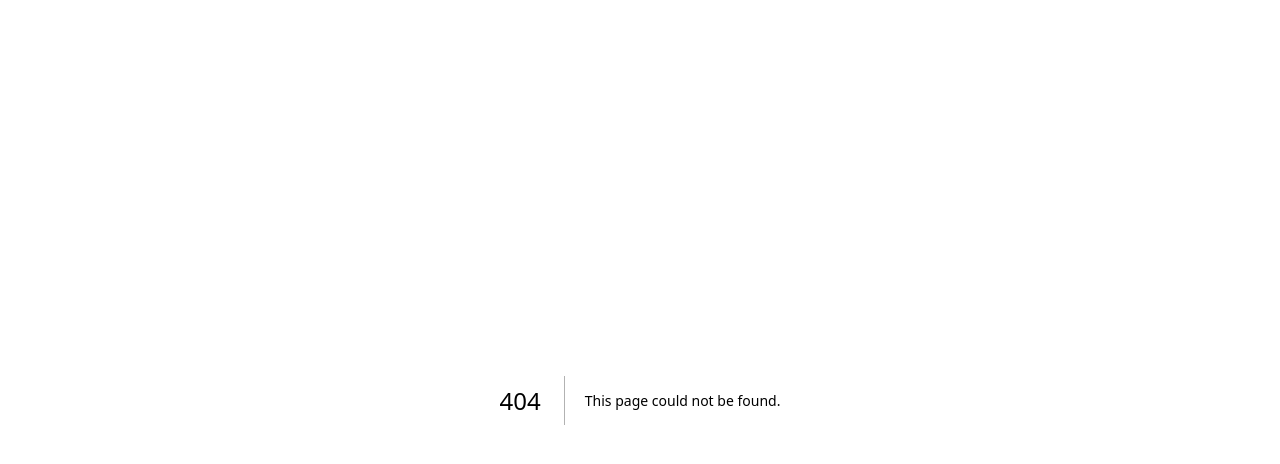
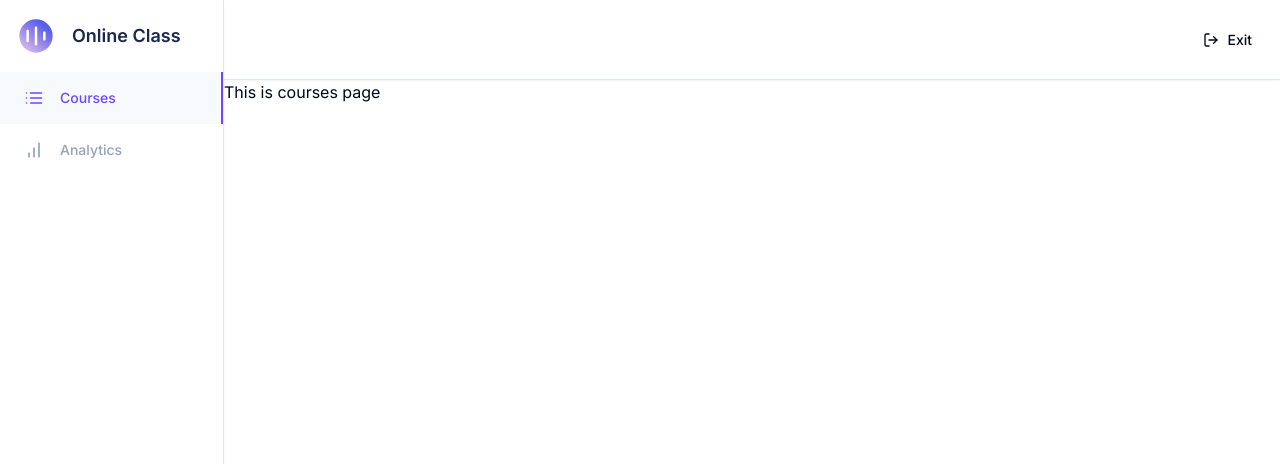
Before and after one commit to rimdvv/nextjs-online-class-website, a Next.js app: page /teacher/courses in a window 1280 px wide. Before the commit this address had no page. Shown: the top 464 px of the page. Built offline with nearby package versions, Linux system fonts and the light colour scheme.

Commit message:
add navbar

```diff
--- a/app/(dashboard)/(routes)/page.tsx
+++ b/app/(dashboard)/(routes)/page.tsx
@@ -1,9 +1,5 @@
 import { UserButton } from '@clerk/nextjs';
 
 export default function Home() {
-  return (
-    <div>
-      <UserButton afterSignOutUrl='/' />
-    </div>
-  );
+  return <div>{/* <UserButton afterSignOutUrl='/' /> */}</div>;
 }
--- /dev/null
+++ b/app/(dashboard)/(routes)/teacher/analytics/page.tsx
@@ -0,0 +1,5 @@
+const AnalyticsPage = () => {
+  return <div>Analytics page</div>;
+};
+
+export default AnalyticsPage;
--- /dev/null
+++ b/app/(dashboard)/(routes)/teacher/courses/page.tsx
@@ -0,0 +1,5 @@
+const CoursesPage = () => {
+  return <div>This is courses page</div>;
+};
+
+export default CoursesPage;
--- a/app/(dashboard)/_components/navbar.tsx
+++ b/app/(dashboard)/_components/navbar.tsx
@@ -1,9 +1,11 @@
+import NavbarRoutes from '@/components/navbar-routes';
 import MobileSidebar from './mobile-sidebar';
 
 const Navbar = () => {
   return (
     <div className='p-4 flex items-center border-b shadow-sm bg-white h-full'>
       <MobileSidebar />
+      <NavbarRoutes />
     </div>
   );
 };
--- a/app/(dashboard)/_components/sidebar-routes.tsx
+++ b/app/(dashboard)/_components/sidebar-routes.tsx
@@ -1,7 +1,8 @@
 'use client';
 
-import { Compass, Layout } from 'lucide-react';
+import { BarChart, Compass, Layout, List } from 'lucide-react';
 import SidebarItem from './sidebar-item';
+import { usePathname } from 'next/navigation';
 
 const guestRoutes = [
   {
@@ -16,8 +17,24 @@ const guestRoutes = [
   },
 ];
 
+const teacherRoutes = [
+  {
+    icon: List,
+    label: 'Courses',
+    href: '/teacher/courses',
+  },
+  {
+    icon: BarChart,
+    label: 'Analytics',
+    href: '/teacher/analytics',
+  },
+];
+
 const SidebarRoutes = () => {
-  const routes = guestRoutes;
+  const pathname = usePathname();
+
+  const isTeacherPage = pathname?.includes('/teacher');
+  const routes = isTeacherPage ? teacherRoutes : guestRoutes;
   return (
     <div>
       {routes.map((route) => (
--- a/app/(dashboard)/layout.tsx
+++ b/app/(dashboard)/layout.tsx
@@ -4,13 +4,13 @@ import Sidebar from './_components/sidebar';
 const DashboardLayout = ({ children }: { children: React.ReactNode }) => {
   return (
     <div className='h-full'>
-      <div className='h-20 md:ml-56 fixed z-50 inset-x-0'>
+      <div className='h-20 md:pl-56 fixed z-50 inset-x-0'>
         <Navbar />
       </div>
       <div className='hidden md:flex flex-col h-full w-56 z-50 inset-y-0 fixed'>
         <Sidebar />
       </div>
-      <div className='md:ml-56 h-full'>{children}</div>
+      <div className='md:pl-56  pt-20 h-full'>{children}</div>
     </div>
   );
 };
--- /dev/null
+++ b/components/navbar-routes.tsx
@@ -0,0 +1,35 @@
+'use client';
+
+import { UserButton } from '@clerk/nextjs';
+import { usePathname } from 'next/navigation';
+import { Button } from './ui/button';
+import { LogOut } from 'lucide-react';
+import Link from 'next/link';
+
+const NavbarRoutes = () => {
+  const pathname = usePathname();
+
+  const isTeacherPage = pathname?.startsWith('/teacher');
+  const isPlayerPage = pathname?.includes('/chapter');
+  return (
+    <div className='ml-auto gap-2 flex'>
+      {isTeacherPage || isPlayerPage ? (
+        <Link href='/'>
+          <Button variant='ghost' size='sm'>
+            <LogOut className='h-4 w-4 mr-2' />
+            Exit
+          </Button>
+        </Link>
+      ) : (
+        <Link href='/teacher/courses'>
+          <Button variant='ghost' size='sm'>
+            Teacher mode
+          </Button>
+        </Link>
+      )}
+      <UserButton afterSignOutUrl='/' />
+    </div>
+  );
+};
+
+export default NavbarRoutes;
```
